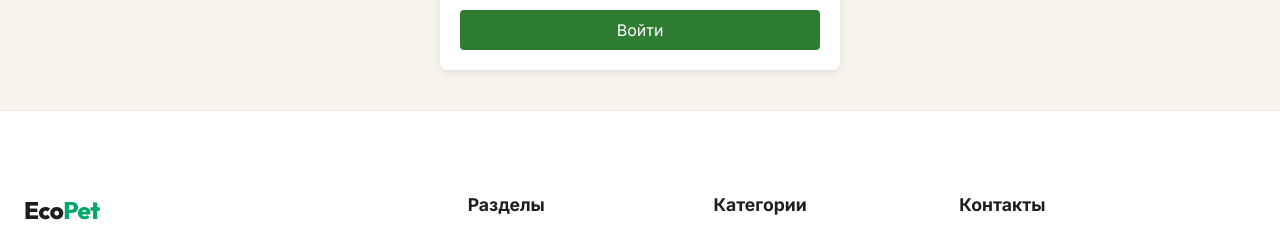
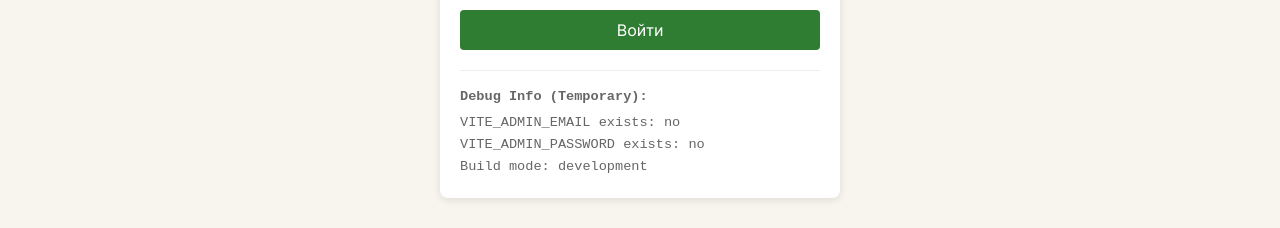
Before and after one commit to hrdirector1dodo-hub/ZOOMAGAZ, a React (Vite) app: page /admin/login in a window 1280 px wide. Shown: the part 364-592 px from the top of the page. Built offline with nearby package versions, Linux system fonts and the light colour scheme; no server answers; the database is empty.

Commit message:
Add admin login env debug

```diff
--- a/src/components/admin/Login.jsx
+++ b/src/components/admin/Login.jsx
@@ -47,6 +47,12 @@ const Login = () => {
         {error && <p className={styles.error}>{error}</p>}
         <button type="submit" className={styles.button}>Войти</button>
       </form>
+      <div style={{ marginTop: '20px', paddingTop: '15px', borderTop: '1px solid #eee', fontSize: '0.85rem', color: '#666', fontFamily: 'monospace' }}>
+        <div style={{ fontWeight: 'bold', marginBottom: '5px' }}>Debug Info (Temporary):</div>
+        <div>VITE_ADMIN_EMAIL exists: {Boolean(import.meta.env.VITE_ADMIN_EMAIL) ? 'yes' : 'no'}</div>
+        <div>VITE_ADMIN_PASSWORD exists: {Boolean(import.meta.env.VITE_ADMIN_PASSWORD) ? 'yes' : 'no'}</div>
+        <div>Build mode: {import.meta.env.MODE}</div>
+      </div>
     </div>
   );
 };
```
